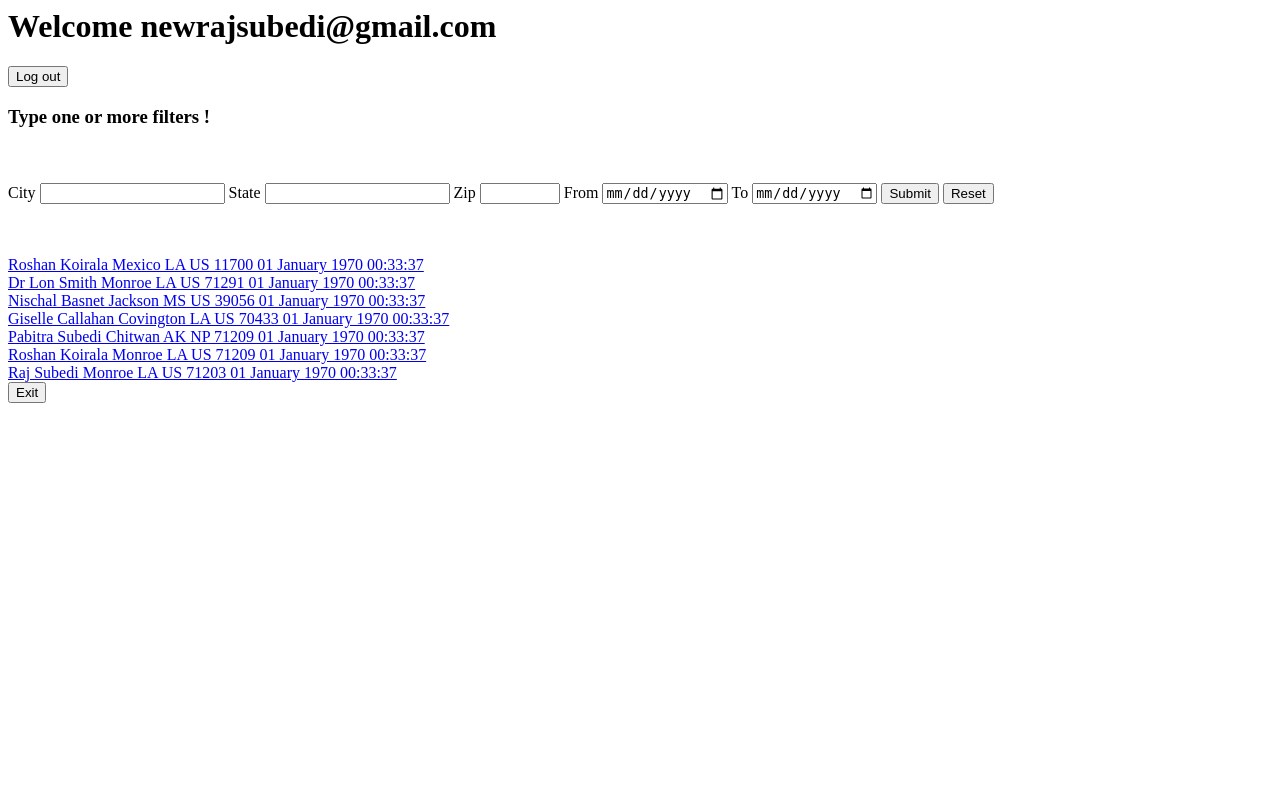
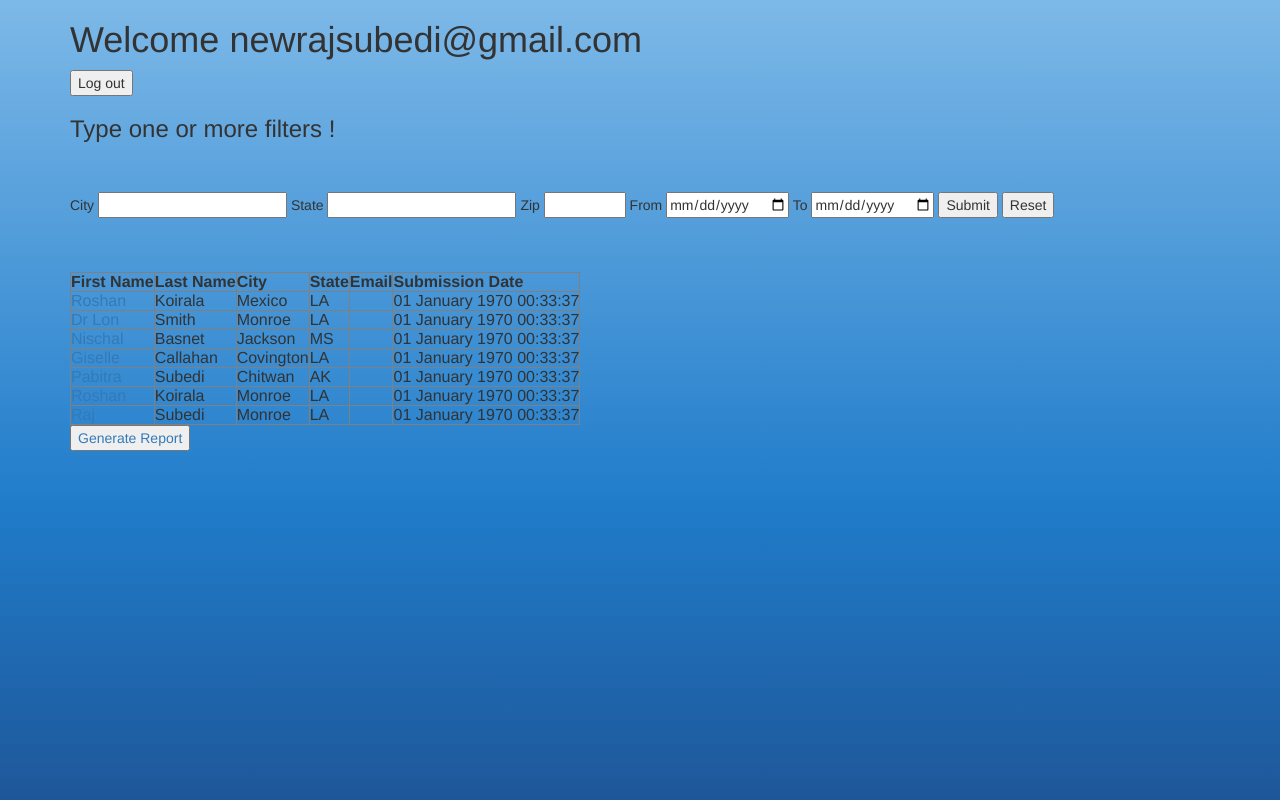
Before and after one commit to roshankoirala05/g2-poc, a PHP site: page /admin.php in a window 1280 px wide. Run offline with PHP 8.4, Linux system fonts and the light colour scheme; a user stored in the database is signed in; data comes from the database, SQL or seed files in the repository; data that the repository does not hold is empty; some libraries are stand-ins or nearby versions.

Commit message:
Admin record tabulated and Report Generator Implemented

```diff
--- a/admin.php
+++ b/admin.php
@@ -7,7 +7,14 @@ header ('location:adminpage.php');
 ?>
 <html>
     <head>
+        <title>Admin Page</title>
+  <meta charset="utf-8">
+  <meta name="viewport" content="width=device-width, initial-scale=1">
+  <link rel="stylesheet" href="https://maxcdn.bootstrapcdn.com/bootstrap/3.3.7/css/bootstrap.min.css">
+  <script src="https://ajax.googleapis.com/ajax/libs/jquery/3.1.1/jquery.min.js"></script>
+  <script src="https://maxcdn.bootstrapcdn.com/bootstrap/3.3.7/js/bootstrap.min.js"></script>
         <link href="css/admin.css" rel="stylesheet">
+
         <script >
 
 
@@ -44,7 +51,7 @@ header ('location:adminpage.php');
     </head>
 
     <body>
-
+<div class="container">
 
 <h1>Welcome <?php  echo $_SESSION['name'];?></h1>
 <form action="adminpage.php" method="POST">
@@ -216,19 +223,56 @@ else{
    $result= $conn->returnQuery($query);
    echo "<br>";
    if ($result->num_rows > 0) {
+    echo"
+    <table border=1 >
+    <tr>
+    <th>First Name </th>
+    <th>Last Name </th>
+    <th>City </th>
+    <th>State </th>
+    <th>Email </th>
+    <th>Submission Date </th>
+    </tr>
+
+    ";
+   $csvdata = array();
 
     while($row = $result->fetch_assoc())
     {
-       echo "<a href='visitor.php?id={$row["id"]}'>" . $row["Fname"]. " ".$row["Lname"]." ".$row["City"]." ".$row["State"]." ".$row["Country"]." ".$row["Zipcode"]." ".$row["Party"]." ".date('d F Y H:i:s', $row["Time"])." ".$row["Purpose"]." ".$row["Hear"]." ".$row["Hotel"]." ".$row["Email"]."</a><br>";
+      // echo "<a href='visitor.php?id={$row["id"]}'>" . $row["Fname"]. " ".$row["Lname"]." ".$row["City"]." ".$row["State"]." ".$row["Country"]." ".$row["Zipcode"]." ".$row["Party"]." ".date('d F Y H:i:s', $row["Time"])." ".$row["Purpose"]." ".$row["Hear"]." ".$row["Hotel"]." ".$row["Email"]."</a><br>";
+     $csvdata[]=array($row["Fname"],$row["Lname"],$row["City"],$row["State"],$row["Email"],date('d F Y H:i:s', $row["Time"])) ;
+    echo"
+    <tr>
+    <td><a href='visitor.php?id={$row["id"]}'>{$row["Fname"]}</a></td>
+    <td>{$row["Lname"]}</td>
+    <td>{$row["City"]}</td>
+    <td>{$row["State"]}</td>
+    <td>{$row["Email"]}</td>
+
+    <td>".date('d F Y H:i:s', $row["Time"])."</td>
+    </tr>
+    ";
 
     }
+
+
+
+    echo"</table>";
+
  }
+ //var_dump($csvdata);
+ $_SESSION["report"] = $csvdata;
+
+
+
+
+
  ?>
 
 
-<form method="post" action="index.php">
 
-            <input type="submit" value="Exit"/>
-        </form>
+<a href = "Report.php"><button>Generate Report</button></a>
+
+    </div>
         </body>
 </html>
--- a/adminpage.php
+++ b/adminpage.php
@@ -13,7 +13,7 @@
 </head>
 <body>
     <?php
-    session_start();
+    //session_start();
 
     session_unset();
 
--- a/adminverify.php
+++ b/adminverify.php
@@ -11,6 +11,7 @@ if (isset($_POST['submit'])) {
         LIMIT 1";
     $result = $conn->returnQuery($query);
     if ($result->num_rows == 1) {
+
         session_start();
 
         $_SESSION["username"] = $useremail;
--- a/css/admin.css
+++ b/css/admin.css
@@ -20,3 +20,9 @@
 
 
 }
+
+
+body,
+html {
+  background: linear-gradient(to bottom, #207cca 0%,#7db9e8 0%,#207cca 63%,#1e5799 100%);
+}
```
Also changed, not shown: Report.php (added, +11 -0 lines), visitor.php (+44 -6 lines).
